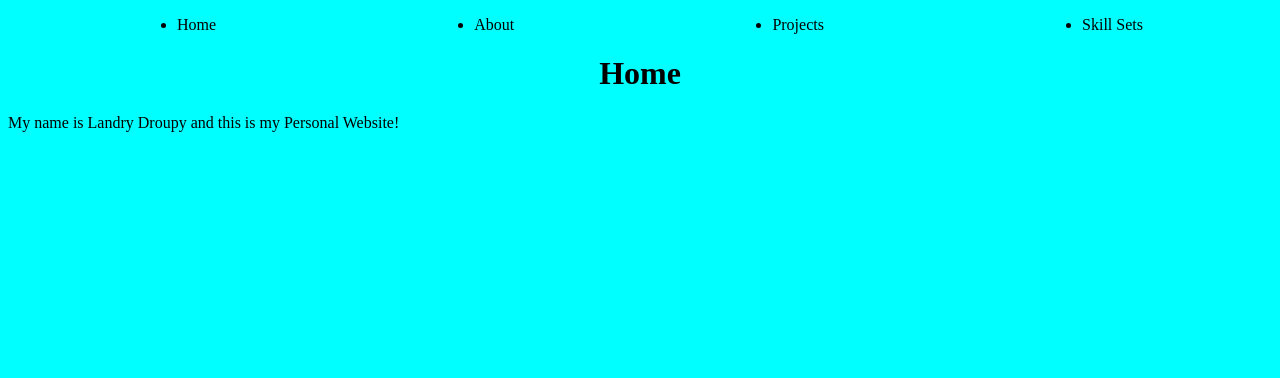
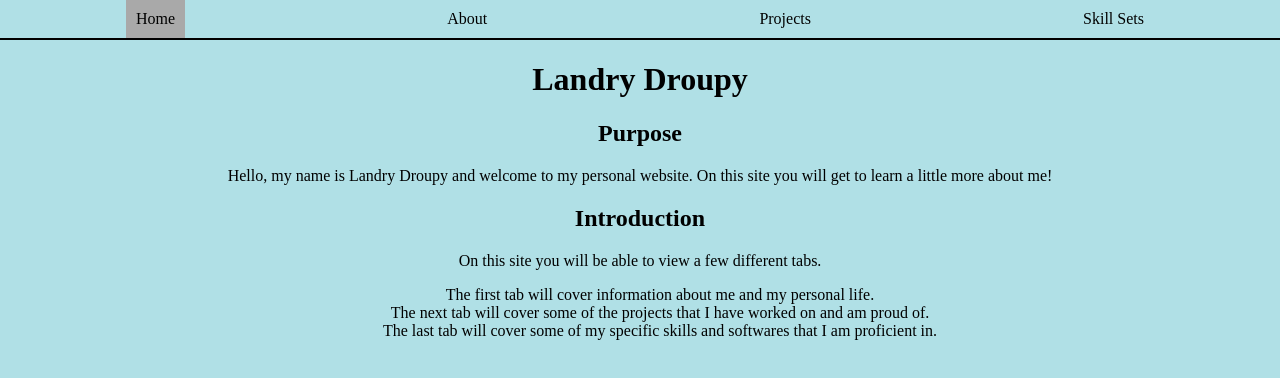
Before and after one commit to landrydroupy/PersonalWebsite, a plain HTML site: page index.html in a window 1280 px wide. Both pictures are taken after a click on the item "Home". Drawn offline with Linux system fonts and the light colour scheme.

Commit message:
Need formatting

```diff
--- a/index.html
+++ b/index.html
@@ -9,30 +9,55 @@
 </head>
 <body>
     <ul class="tabs">
-        <li data-tab-target="#home" class="'active tab'">Home</li>
-        <li data-tab-target="#about" class="'tab'">About</li>
+        <li data-tab-target="#home" class="tab">Home</li>
+        <li data-tab-target="#about" class="tab">About</li>
         <li data-tab-target="#projects" class="tab">Projects</li>
-        <li data-tab-target="#skillsets" class="'tab'">Skill Sets</li>
+        <li data-tab-target="#skillsets" class="tab">Skill Sets</li>
     </ul>
 
 <div class="tab-content">
 
 
 <div id="home" data-tab-content class="active">
-    <h1 class="header">Home</h1>
-    <p>My name is Landry Droupy and this is my Personal Website!</p>
+    <h1 class="header">Landry Droupy</h1>
+    <h2>Purpose</h2>
+    <p>Hello, my name is Landry Droupy and welcome to my personal website. On this site you will get to learn a little more about me!</p>
+
+    <h2>Introduction</h2>
+    <p>On this site you will be able to view a few different tabs.</p>
+    <ul>
+        <li>The first tab will cover information about me and my personal life.</li>
+        <li>The next tab will cover some of the projects that I have worked on and am proud of.</li>
+        <li>The last tab will cover some of my specific skills and softwares that I am proficient in.</li>
+    </ul>
 </div>
 <div id="about" data-tab-content>
     <h1 class="header">About</h1>
-    <p>Hello Everyone! My name is Landry!</p>
+    <h2>Academic Information</h2>
+    <p>My name is Landry Droupy and I am a senior at the University of Oklahoma. I am currently and MIS major here at the university of oklahoma and I am currently applying to be in the masters program. I am very passionate about programming and I love to learn and growing through new learning experiences.</p>
+    <h2>Personal Information</h2>
+    <p>On a more personal level, I am 21 years old and am from Fairview, Texas. In my free time I love to watch sports and my favorite sport is Football. My favorite sports teams are the Dallas Cowboys and the Dallas Mavericks. I also love Music and I love watching movies in my free time.</p>
 </div>
 <div id="projects" data-tab-content>
     <h1 class="header">Projects</h1>
-    <p>These are some projects that I have worked on !</p>
+    <h2>These are some projects that I have worked on !</h2>
+
+    <ul>
+        <li>Databases project:Constructed a fully functional database using SQL for a taco truck to track orders and supply shipments.</li>
+        <li>Python project: Used an existing dataset and provided several different ways of presenting the data using various python libraries</li>
+        <li>All of my projects can be accessed publically on my github page : @landrydroupy </li>
+    </ul>
 </div>
 <div id="skillsets" data-tab-content>
     <h1 class="header">Skill Sets</h1>
-    <p>These are some of the skills that make me valuable!</p>
+    <h2>These are some of the skills that make me valuable!</h2>
+
+    <ul>
+        <li>Python - Numpy,Pandas,Matplotlib,Seaborn libraries</li>
+        <li>Visual Studio - C# programming language</li>
+        <li>Proficient in Excel operations</li>
+        <li>KNIME for data preprocessing and anlytics</li>
+    </ul>
 </div>
 
 
--- a/script.js
+++ b/script.js
@@ -4,7 +4,12 @@ tabs.forEach(tab => {
     tab.addEventListener('click', () => {
         const target = document.querySelector(tab.dataset.tabTarget)
         tabContents.forEach(tabContent => {
-            tabContent.classList.remove('active')})
+            tabContent.classList.remove('active')
+        })
+        tabs.forEach(tab => {
+            tab.classList.remove('active')
+        })
+        tab.classList.add('active')
         target.classList.add('active')
     })
 })
--- a/style.css
+++ b/style.css
@@ -1,5 +1,5 @@
 body{
-    background-color:aqua;
+    background-color:powderblue;
 }
 
 [data-tab-content]{
@@ -13,8 +13,48 @@ body{
 .tabs{
     display:flex;
     justify-content:space-around;
+    list-style-type:none;
+    margin:0;
+    padding:0;
+    border-bottom:2px solid black;
 }
 
+body{
+    padding:0;
+    margin:0;
+}
 .header{
     text-align:center;
 }
+
+.tab{
+    cursor:pointer;
+    padding:10px;
+}
+
+.tab:hover{
+    background-color:#AAA;
+}
+
+.tab.active{
+    background-color:darkgray;
+}
+
+.tab-content{
+    margin-left:20px;
+    margin-right:20px;
+
+}
+
+p{
+    text-align:center;
+}
+
+h2{
+    text-align:center;
+}
+
+ul{
+    text-align:center;
+    list-style-type:none;
+}
```
